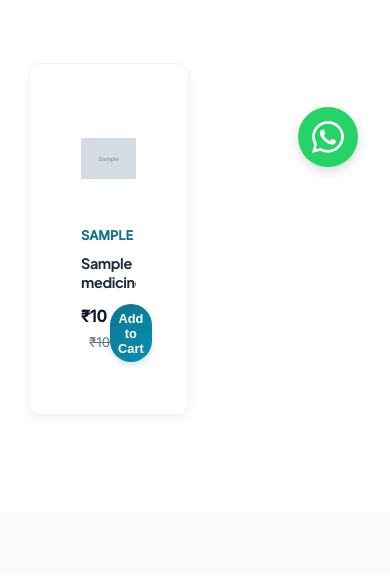
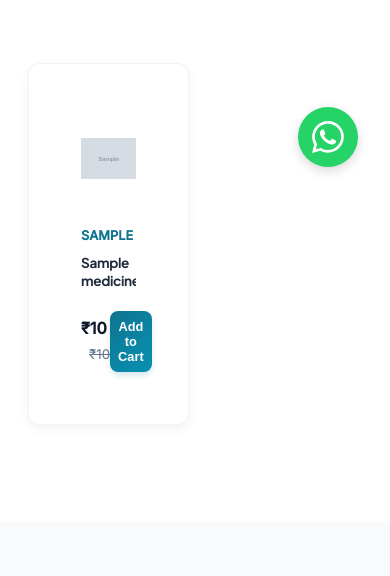
Before and after one commit to Cold-artist/jams-homecare, a Flask app: page /pharmacy in a window 390 px wide. Shown: the part 645-1221 px from the top of the page. Run offline with Flask 3, Linux system fonts and the light colour scheme; tables that the repository leaves empty hold one stand-in row (values such as "Sample post"); grey boxes marked "Sample" are stand-in pictures.

Commit message:
feat: user images integration and mobile ui polish

```diff
--- a/app.py
+++ b/app.py
@@ -1190,17 +1190,25 @@ def seed_production_data():
 
                 # Bulk Add
                 for m in medicines_data:
-                    # 1. Try Specific Brand Logo
-                    img = images.get(m.get('brand'), None)
+                    # 1. Try Specific Manual Image (User Uploaded)
+                    img = None
+                    if m['name'] == "Glucon-D Regular 125g":
+                        img = "/static/images/medicines/glucond reg125gm.jpg"
+                    elif m['name'] == "Dabur Honey 100g":
+                        img = "/static/images/medicines/honey100gm.jpg"
 
-                    # 2. Key Mapping Overrides
+                    # 2. Try Specific Brand Logo
+                    if not img:
+                        img = images.get(m.get('brand'), None)
+
+                    # 3. Key Mapping Overrides
                     if not img:
                         if "Baidyanath" in m['name']: img = "https://logo.clearbit.com/baidyanath.co.in"
                         elif "Cipla" in m.get('brand', ''): img = "https://logo.clearbit.com/cipla.com"
                         elif "Glenmark" in m.get('brand', ''): img = "https://logo.clearbit.com/glenmarkpharma.com"
-                        elif "Glucon-D" in m['name']: img = "https://logo.clearbit.com/glucond.com"
+                        elif "Glucon-D" in m['brand']: img = "https://logo.clearbit.com/glucond.com"
 
-                    # 3. Fallback Category Icon
+                    # 4. Fallback Category Icon
                     if not img:
                         img = cat_images.get(m['cat'], "https://i.imgur.com/7X5Xy9C.png")
 
--- a/templates/pharmacy.html
+++ b/templates/pharmacy.html
@@ -129,15 +129,16 @@
 
         /* Typography & Spacing */
         .glass-card h3 {
-            font-size: 0.9rem !important;
-            line-height: 1.3 !important;
-            height: 2.4rem !important;
-            /* Fixed height (2 lines) */
-            margin-bottom: 0.25rem !important;
+            font-size: 0.85rem !important;
+            /* Slightly smaller for better fit */
+            line-height: 1.35 !important;
+            height: 3.6em !important;
+            /* Allow 3 lines */
+            margin-bottom: 0.5rem !important;
             display: -webkit-box;
-            -webkit-line-clamp: 2;
-            line-clamp: 2;
-            /* Standard property */
+            -webkit-line-clamp: 3;
+            /* Show 3 lines */
+            line-clamp: 3;
             -webkit-box-orient: vertical;
             overflow: hidden;
         }
@@ -148,10 +149,20 @@
         }
 
         .glass-card .add-to-cart-btn {
-            padding: 0.4rem 0.5rem !important;
+            padding: 0.5rem 0.5rem !important;
             font-size: 0.8rem !important;
             width: 100%;
-            margin-top: 0.5rem;
+            margin-top: auto;
+            /* Push to bottom */
+            border-radius: 8px;
+        }
+
+        .glass-card div[style*="padding: 1.5rem"] {
+            padding: 0.75rem !important;
+            display: flex;
+            flex-direction: column;
+            justify-content: space-between;
+            height: 100%;
         }
 
         /* Price adjustments */
```
Also changed, not shown: seed_medicines.py (+14 -5 lines).
